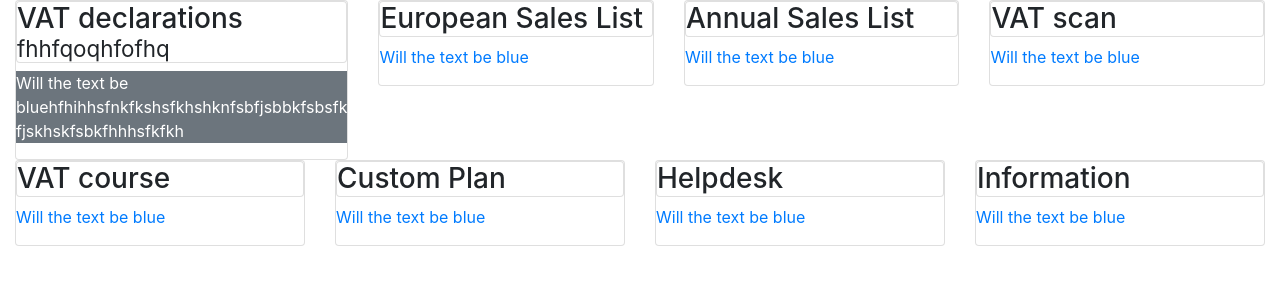
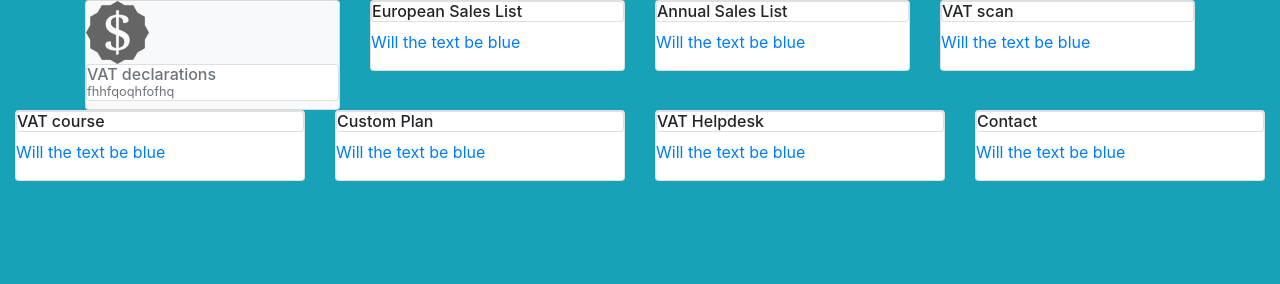
Before and after one commit to whitneyz/gridaway, a plain HTML site: page index.html in a window 1280 px wide. Drawn offline with nearby package versions, Linux system fonts and the light colour scheme.

Commit message:
images and changes to card

```diff
--- a/index.html
+++ b/index.html
@@ -7,33 +7,37 @@
           integrity="sha384-ggOyR0iXCbMQv3Xipma34MD+dH/1fQ784/j6cY/iJTQUOhcWr7x9JvoRxT2MZw1T" crossorigin="anonymous">
 
 </head>
-<body>
-
-<div class="container-fluid">
+<body class="bg-info">
+<div class="container">
     <div class="row">
         <div class="col-sm">
-            <div class="card">
-                <h3 class="card">VAT declarations <small>fhhfqoqhfofhq</small></h3>
-               <p class="bg-secondary text-white">Will the text be bluehfhihhsfnkfkshsfkhshknfsbfjsbbkfsbsfk fjskhskfsbkfhhhsfkfkh
-               </p>
+            <div class="card bg-light text-muted">
+             <div class=""></div>
+                <div>
+                <img class="img-responsive w-25 m-auto"  src="img1.png" alt="icon">
+                </div>
+                <h6 class="card">VAT declarations
+
+                    <small>fhhfqoqhfofhq</small></h6>
+
 
             </div>
         </div>
         <div class="col-sm">
             <div class="card">
-                <h3 class="card">European Sales List</h3>
+                <h6 class="card">European Sales List</h6>
                 <p class="text-primary">Will the text be blue</p>
             </div>
         </div>
         <div class="col-sm">
             <div class="card">
-                <h3 class="card">Annual Sales List</h3>
+                <h6 class="card">Annual Sales List</h6>
                 <p class="text-primary">Will the text be blue</p>
             </div>
         </div>
         <div class="col-sm">
             <div class="card">
-                <h3 class="card">VAT scan</h3>
+                <h6 class="card">VAT scan</h6>
                 <p class="text-primary">Will the text be blue</p>
             </div>
         </div>
@@ -43,25 +47,25 @@
     <div class="row">
         <div class="col-sm">
             <div class="card">
-                <h3 class="card">VAT course</h3>
+                <h6 class="card">VAT course</h6>
                 <p class="text-primary">Will the text be blue</p>
             </div>
         </div>
         <div class="col-sm">
             <div class="card">
-                <h3 class="card">Custom Plan</h3>
+                <h6 class="card">Custom Plan</h6>
                 <p class="text-primary">Will the text be blue</p>
             </div>
         </div>
         <div class="col-sm">
             <div class="card">
-                <h3 class="card">Helpdesk</h3>
+                <h6 class="card"> VAT Helpdesk</h6>
                 <p class="text-primary">Will the text be blue</p>
             </div>
         </div>
         <div class="col-sm">
             <div class="card">
-                <h3 class="card">Information</h3>
+                <h6 class="card">Contact</h6>
                 <p class="text-primary">Will the text be blue</p>
             </div>
         </div>
```
Also changed, not shown: img1.png (added), img2.png (added), img3.png (added), img4.png (added), img5.png (added), img6.png (added), img7.png (added), img8.png (added).
